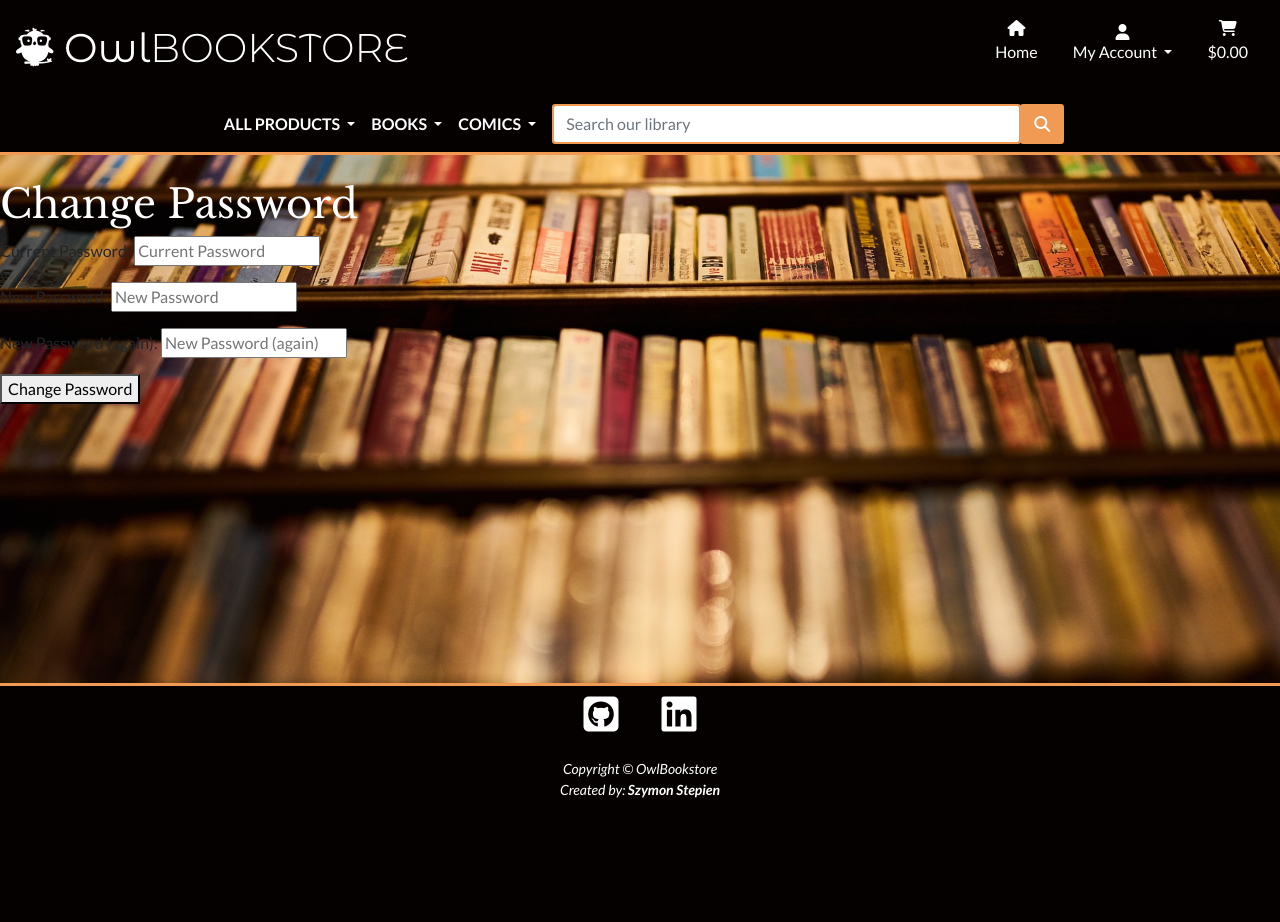
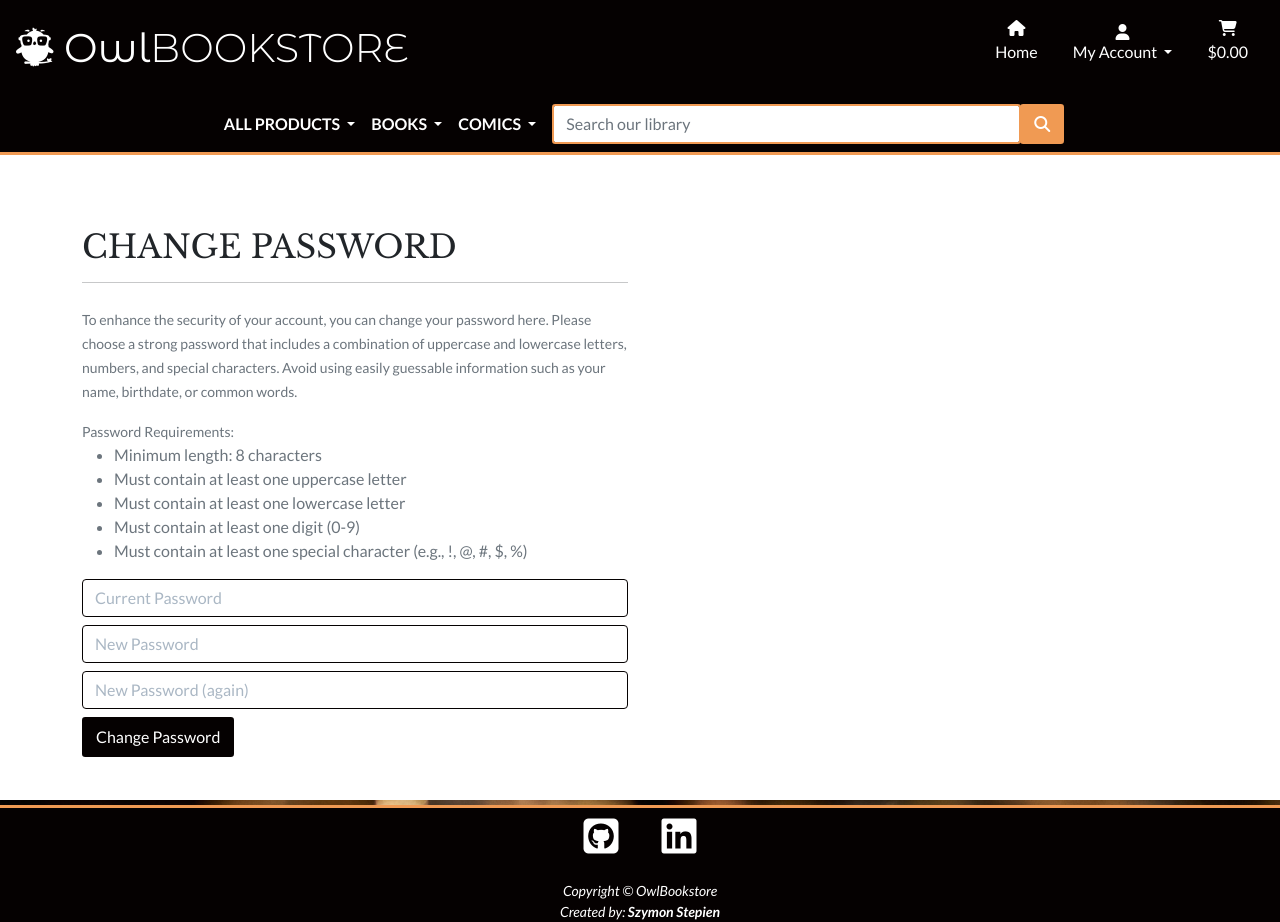
Before and after one commit to ObiOne84/project-5-e-commerce, a Django app: page /accounts/password/change/ in a window 1280 px wide. Before the commit the page ends 798 px from the top, so only its background shows below. Run offline with Django 3.2, Linux system fonts and the light colour scheme; a user stored in the database is signed in; some libraries are stand-ins or nearby versions.

Commit message:
Update style for  allauth templates - last, password_change.html

```diff
--- a/static/css/base.css
+++ b/static/css/base.css
@@ -10,7 +10,7 @@ h4,
 h5,
 h6 {
     font-family: 'Libre Baskerville', serif;
-    color: white;
+    /* color: white; */
 }
 
 .logo-font {
@@ -88,6 +88,10 @@ main {
 
 footer {
     min-height: 100px;
+}
+
+.container-vh-100 {
+    min-height: calc(100vh - 280px);
 }
 
 /*---------------- Buttons ----------------------*/
@@ -187,6 +191,44 @@ nav a.icon:hover {
     transform: scale(1.03);
 }
 
+/* ----------Allauth ---------------- */
+
+.allauth-form-inner-content label:not([for='id_remember']) {
+    display: none;
+}
+
+.allauth-form-inner-content p a {
+    text-decoration: none;
+}
+
+.allauth-form-inner-content p {
+    margin-top: 1.5rem;  /* mt-4 */
+    color: #6c757d; /* text-secondary */
+}
+
+.allauth-form-inner-content .form-buttons,
+.allauth-form-inner-content input {
+    margin: 0.5rem 0 0.5rem 0;
+}
+.allauth-form-inner-content input {
+    border-color: #050101;
+}
+
+.allauth-form-inner-content input::placeholder {
+    color: #aab7c4;
+}
+
+/* hides and unhides requirements on password change page */
+/* .revealed-text {
+    display: none;
+    cursor: pointer;
+}
+
+.hidden-text:hover + .revealed-text {
+    display: block;
+} */
+
+
 /* -----MEDIA QUERIES ----------- */
 @media (max-width: 991.98px) {
     .search-box-container {
--- a/templates/allauth/account/account_inactive.html
+++ b/templates/allauth/account/account_inactive.html
@@ -4,8 +4,9 @@
 
 {% block head_title %}{% trans "Account Inactive" %}{% endblock %}
 
-{% block content %}
-<h1>{% trans "Account Inactive" %}</h1>
+{% block inner_content %}
+<h2 class="text-uppercase"><i class="fa-solid fa-user-large-slash"></i> {% trans "Account Inactive" %}</h2>
+<hr>
 
 <p>{% trans "This account is inactive." %}</p>
 {% endblock %}
--- a/templates/allauth/account/base.html
+++ b/templates/allauth/account/base.html
@@ -6,13 +6,12 @@
         <div class="col"></div>
     </div>
 </div>
-
 {% endblock %}
 
 {% block content %}
 <div class="overlay-cover"></div>
-<div class="container-lg minimum-height mb-4">
-    <div class="row">
+<div class="container mb-4"> <!--  container-vh-100 -->
+    <div class="row my-5"> <!--  minimum-height -->
         <div class="col-12 col-md-6">
             <div class="allauth-form-inner-content">
                 {% block inner_content %}
--- a/templates/allauth/account/email_confirm.html
+++ b/templates/allauth/account/email_confirm.html
@@ -6,8 +6,9 @@
 {% block head_title %}{% trans "Confirm E-mail Address" %}{% endblock %}
 
 
-{% block content %}
-<h1>{% trans "Confirm E-mail Address" %}</h1>
+{% block inner_content %}
+<h2 class="text-uppercase"><i class="fa-solid fa-envelope-circle-check"></i> {% trans "Confirm E-mail Address" %}</h2>
+<hr>
 
 {% if confirmation %}
 
--- a/templates/allauth/account/password_change.html
+++ b/templates/allauth/account/password_change.html
@@ -4,12 +4,28 @@
 
 {% block head_title %}{% trans "Change Password" %}{% endblock %}
 
-{% block content %}
-    <h1>{% trans "Change Password" %}</h1>
+{% block inner_content %}
+<h2 class="text-uppercase">{% trans "Change Password" %}</h2>
+<hr>
 
-    <form method="POST" action="{% url 'account_change_password' %}" class="password_change">
-        {% csrf_token %}
-        {{ form.as_p }}
-        <button type="submit" name="action">{% trans "Change Password" %}</button>
-    </form>
+<p class="text-muted"><small>To enhance the security of your account, you can change your password here. Please choose a
+        strong password that
+        includes a combination of uppercase and lowercase letters, numbers, and special characters. Avoid using easily
+        guessable information such as your name, birthdate, or common words.</small>
+</p>
+<a href="#" class="hidden-text text-decoration-none"><p class="my-0"><small>Password Requirements:</small></p></a>
+<ul class="text-muted revealed-text">
+    <li>Minimum length: 8 characters</li>
+    <li>Must contain at least one uppercase letter</li>
+    <li>Must contain at least one lowercase letter</li>
+    <li>Must contain at least one digit (0-9)</li>
+    <li>Must contain at least one special character (e.g., !, @, #, $, %)</li>
+</ul>
+
+
+<form method="POST" action="{% url 'account_change_password' %}" class="password_change">
+    {% csrf_token %}
+    {{ form|crispy }}
+    <button class="btn btn-black-brown rounded-1" type="submit" name="action">{% trans "Change Password" %}</button>
+</form>
 {% endblock %}
```
Also changed, not shown: home/templates/home/index.html (+4 -4 lines), templates/allauth/account/email.html (+9 -8 lines), templates/allauth/account/login.html (+6 -5 lines), templates/allauth/account/logout.html (+4 -3 lines), db.sqlite3.
